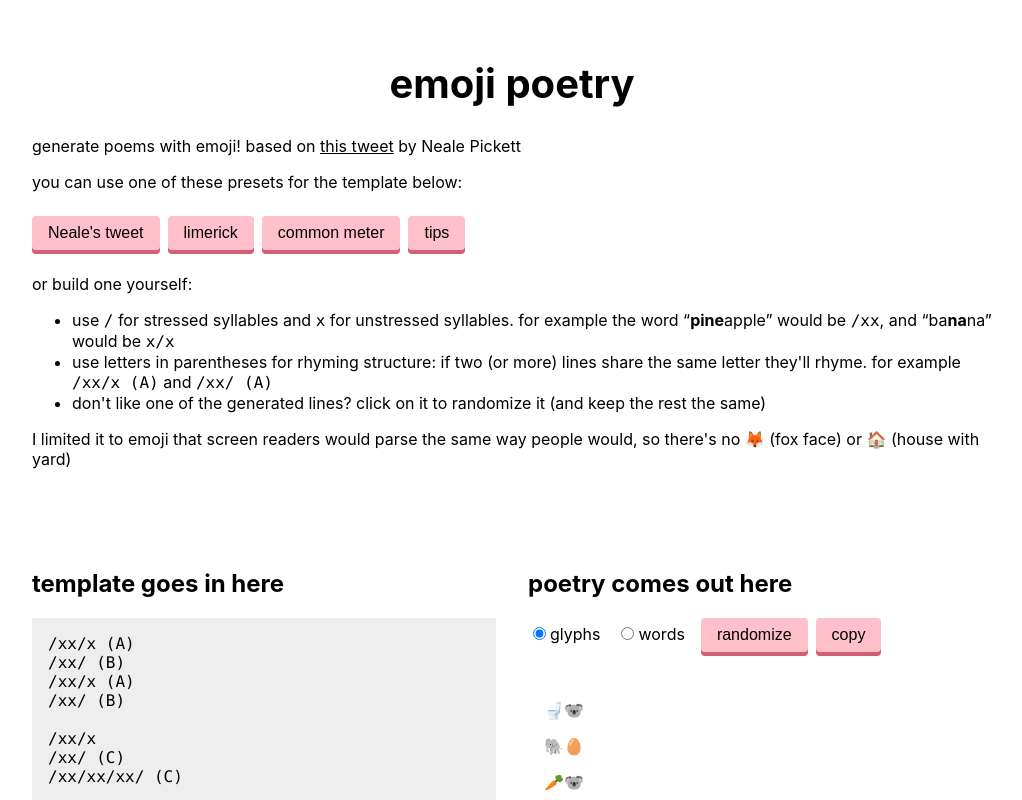
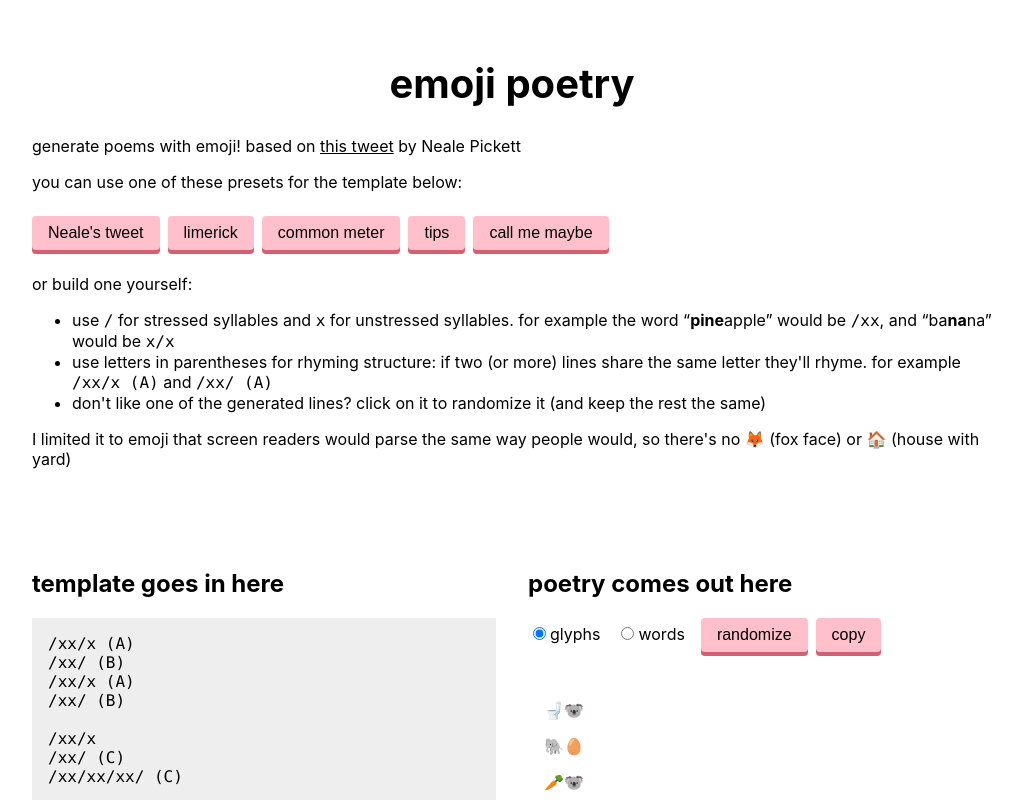
Before and after one commit to danfishgold/emoji-poetry, a React (Vite) app: page / in a window 1280 px wide. Shown: the top 800 px of the page, without its empty margins (128-1150 px from the left). Built offline with nearby package versions, Linux system fonts and the light colour scheme.

Commit message:
Tidy up presets and add another one

```diff
--- a/src/App.tsx
+++ b/src/App.tsx
@@ -7,7 +7,9 @@ import { random } from './util'
 const commonMeter = 'x/x/x/x/\nx/x/x/ (A)\nx/x/x/x/\nx/x/x/ (A)'
 const tweet =
   '/xx/x (A)\n/xx/ (B)\n/xx/x (A)\n/xx/ (B)\n\n/xx/x\n/xx/ (C)\n/xx/xx/xx/ (C)\n\n/xx/xx/xx/ (D)\n/xx/xx/xx/ (D)\n\n/xx/xx/xx/ (E)\n/xx\n/xx\n/xx\n/ (E)'
-const tips = `tip #1: you can use words and emoji together /xx/x even in the same line. be careful of the letter x\n\ntip #2: you can also have internal rhymes in the same line:\n\n/(A)/x(B)/xx(C)/(A)/x(B)/xx(C)\n/xx/xx/xx/(D)\n\n/(E)/x(F)/xx(G)/(E)/x(F)/xx(G)\n/xx/x\nx/x\nx/(D)\n\ntip #3: short rhyming sequences tend to be repetitive, so you have to randomize them a little to get something interesting`
+const tips = `tip #1: you can use words and emoji together /xx/x even in the same line. be careful of the letter x\n\ntip #2: you can also have internal rhymes in the same line:\n\n/(A)/x(B)/xx(C)/(A)/x(B)/xx(C)\n/xx/xx/xx/(D)\n\n/(E)/x(F)/xx(G)/x(F)/(E)/xx(G)\n/xx/x\nx/x\nx/(D)\n\ntip #3: short rhyming sequences tend to be repetitive, so you have to randomize them a little to get something interesting`
+const callMeMaybe =
+  '(to the tune of call me maybe)\n\n/ /x/x\nx/x/x(A)\nx/x/x\nx/x/x(A)'
 
 function App() {
   const [
@@ -43,6 +45,9 @@ function App() {
           </button>
           <button onClick={() => setTemplate(commonMeter)}>common meter</button>
           <button onClick={() => setTemplate(tips)}>tips</button>
+          <button onClick={() => setTemplate(callMeMaybe)}>
+            call me maybe
+          </button>
         </div>
         <p>or build one yourself:</p>
         <ul>
```
